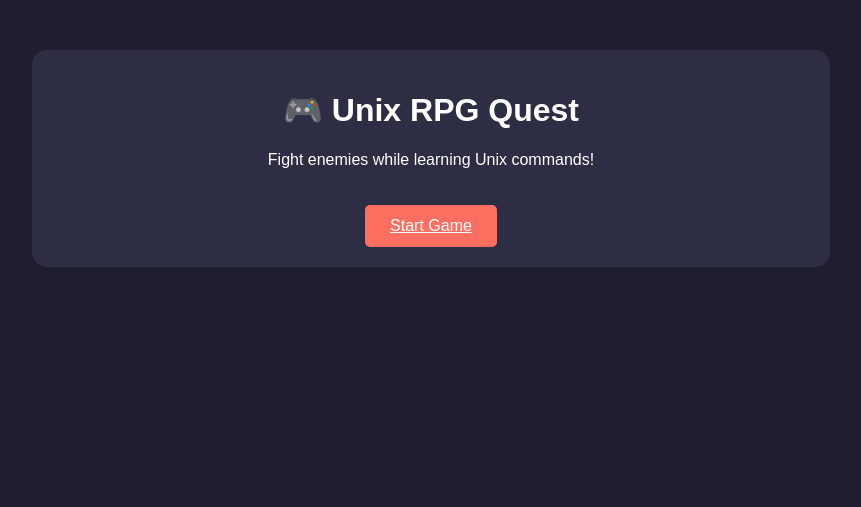
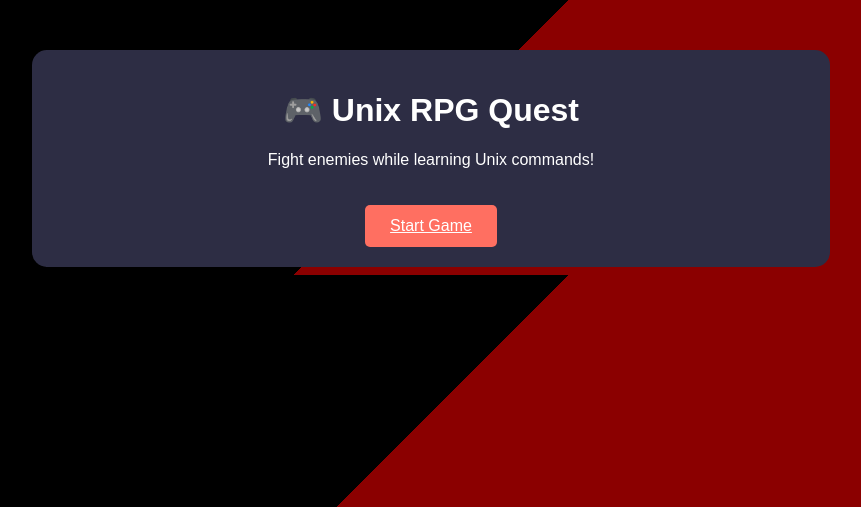
Before and after one commit to mendozaJacob/technical-project-prototype, a Flask app: page / in a window 1280 px wide. Shown: the top 507 px of the page, without its empty margins (209-1070 px from the left). Run offline with Flask 3, Linux system fonts and the light colour scheme.

Commit message:
Changed background colour

```diff
--- a/static/style.css
+++ b/static/style.css
@@ -1,9 +1,10 @@
 body {
     font-family: Arial, sans-serif;
-    background: #1e1e2f;
+    background: linear-gradient(135deg, #000000 50%, #8b0000 50%);
     color: #fff; /* Ensure text is visible */
     text-align: center;
 }
+
 
 .container {
     width: 60%;
```
Also changed, not shown: 8 other files.
